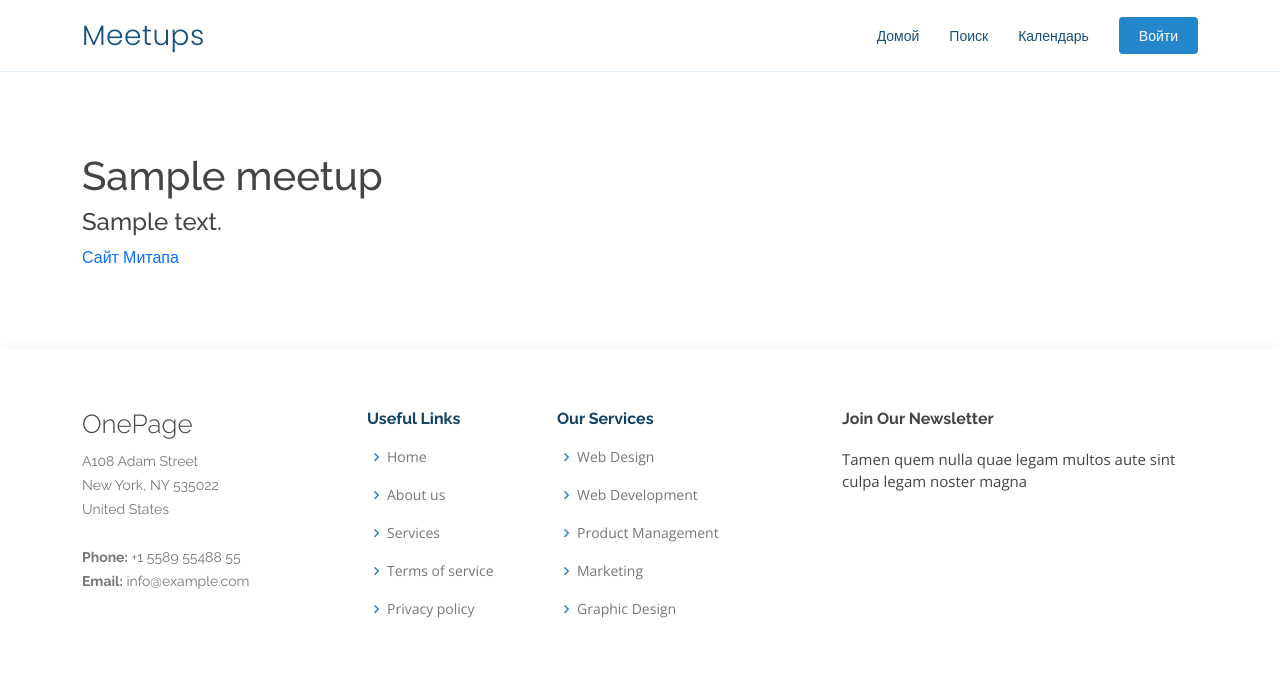
After one commit to yandex-project/meetup-project, a Django app: template templates/meetup/index.html in a window 1280 px wide. The commit adds this page. Shown: the top 687 px of the page. Run offline with Django 3.2, Linux system fonts and the light colour scheme; the template is opened without the code that fills it: most values are stand-ins (such as "Sample title", 1, 10 or a date in 2020); some libraries are stand-ins or nearby versions.

Commit message:
Meetup: [+] add meetup detail page [~] update meetup link in cards

```diff
--- a/meetup_project/urls.py
+++ b/meetup_project/urls.py
@@ -6,6 +6,7 @@ from django.contrib.staticfiles.urls import static
 urlpatterns = [
     path('admin/', admin.site.urls),
     path('', include('homepage.urls')),
+    path('meetup/', include('meetups.urls')),
     path('search/', include('search.urls')),
     path('schedule/', include('schedule.urls')),
     path('__debug__/', include('debug_toolbar.urls')),
--- /dev/null
+++ b/meetups/urls.py
@@ -0,0 +1,6 @@
+from django.urls import path
+from meetups import views
+
+urlpatterns = [
+    path('<slug>/', views.MeetupDetailView.as_view(), name='meetup_detail')
+]
--- /dev/null
+++ b/templates/meetup/index.html
@@ -0,0 +1,19 @@
+{% extends 'includes/index.html' %}
+
+{% block title %}
+    Митап: {{ meetup.name }}
+{% endblock %}
+
+{% block main %}
+    <section class="container">
+        <h1>
+            {{ meetup.name }}
+        </h1>
+        <h4>
+            {{ meetup.description }}
+        </h4>
+        {% if meetup.website %}
+            <a href="{{ meetup.website }}" class="link-primary">Сайт Митапа</a>
+        {% endif %}
+    </section>
+{% endblock %}
--- a/templates/search/meetup_card.html
+++ b/templates/search/meetup_card.html
@@ -12,7 +12,7 @@
                 {% endfor %}
             </div>
             <p class="card-text">{{ item.description }}</p>
-            <a href="/meetup/{{ item.slug }}" class="btn btn-primary">Открыть</a>
+            <a href="{% url 'meetup_detail' item.slug %}" class="btn btn-primary">Открыть</a>
         </div>
     </div>
 </div>
```
Also changed, not shown: meetups/views.py (+14 -2 lines).
